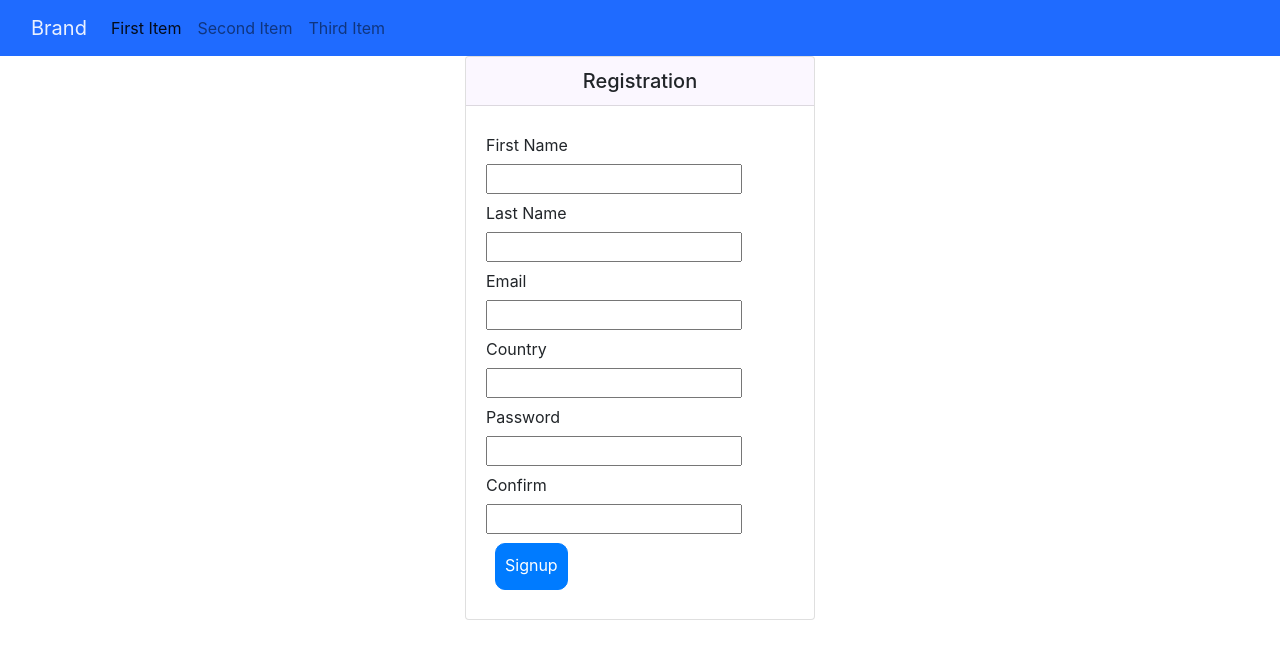
After one commit to cyantarek/membership-site-flask, a Flask app: page /signup/ in a window 1280 px wide. The commit adds this page. Shown: the top 659 px of the page. Run offline with Flask 2, Linux system fonts and the light colour scheme; some libraries are stand-ins or nearby versions.

Commit message:
signup added

```diff
--- a/main.py
+++ b/main.py
@@ -8,4 +8,9 @@ def membership():
 	return render_template("index.html")
 
 
+@app.route("/signup/")
+def signup():
+	return render_template("signup.html")
+
+
 app.run(debug=True, port=5001, host="0.0.0.0")
--- a/static/css/styles.min.css
+++ b/static/css/styles.min.css
@@ -11,3 +11,17 @@
 .card-header:first-child {
     background-color: #8e44ad
 }
+
+.hero .get-it .btn {
+    margin-left: 10px;
+    margin-bottom: 10px;
+    text-shadow: none
+}
+
+.card-header:first-child {
+    background-color: #7203ff
+}
+
+.btn:not(:disabled):not(.disabled) {
+    border-radius: 10px
+}
--- a/templates/index.html
+++ b/templates/index.html
@@ -45,6 +45,7 @@
                     <h3 class="text-center">$4.99</h3>
                     <p class="card-text"></p>
                     <p class="text-center">per month</p><a class="btn btn-primary justify-content-center align-self-center" role="button" href="#">Get Started</a></div>
+                <hr>
             </div>
         </div>
         <div class="col-2">
@@ -56,6 +57,7 @@
                     <h3 class="text-center">$29.99</h3>
                     <p class="card-text"></p>
                     <p class="text-center">per month</p><a class="btn btn-success justify-content-center align-self-center" role="button" href="#">Get Started</a></div>
+                <hr>
             </div>
         </div>
         <div class="col-2">
@@ -66,7 +68,8 @@
                 <div class="card-body align-self-center">
                     <h3 class="text-center">$59.99</h3>
                     <p class="card-text"></p>
-                    <p class="text-center">per month</p><a class="btn btn-primary justify-content-center align-self-center" role="button" href="#">Get Started</a></div>
+                   <p class="text-center">per month</p><a class="btn btn-primary justify-content-center align-self-center" role="button" href="#">Get Started</a></div>
+                <hr>
             </div>
         </div>
         <div class="col"></div>
--- /dev/null
+++ b/templates/signup.html
@@ -0,0 +1,63 @@
+<!DOCTYPE html>
+<html>
+
+<head>
+    <meta charset="utf-8">
+    <meta name="viewport" content="width=device-width, initial-scale=1.0">
+    <title>registration</title>
+    <link rel="stylesheet" href="https://cdnjs.cloudflare.com/ajax/libs/twitter-bootstrap/4.0.0/css/bootstrap.min.css">
+    <link rel="stylesheet" href="assets/css/styles.min.css">
+</head>
+
+<body>
+    <nav class="navbar navbar-light navbar-expand-md" style="background-color:#1f6bff;color:rgb(255,255,255);">
+        <div class="container-fluid"><a class="navbar-brand" href="#" style="color:rgba(255,255,255,0.9);">Brand</a><button class="navbar-toggler" data-toggle="collapse" data-target="#navcol-1"><span class="sr-only">Toggle navigation</span><span class="navbar-toggler-icon"></span></button>
+            <div
+                class="collapse navbar-collapse" id="navcol-1">
+                <ul class="nav navbar-nav">
+                    <li class="nav-item" role="presentation"><a class="nav-link active" href="#">First Item</a></li>
+                    <li class="nav-item" role="presentation"><a class="nav-link" href="#">Second Item</a></li>
+                    <li class="nav-item" role="presentation"><a class="nav-link" href="#">Third Item</a></li>
+                </ul>
+        </div>
+        </div>
+    </nav>
+    <div>
+        <div class="container">
+            <div class="row justify-content-center align-items-center">
+                <div class="col-5 col-md-4"></div>
+                <div class="col-3 col-md-4">
+                    <div class="card">
+                        <div class="card-header" style="background-color:rgba(114,3,255,0.03);">
+                            <h5 class="text-center mb-0">Registration</h5>
+                        </div>
+                        <div class="card-body">
+                            <div class="row">
+                                <div class="col"><label class="col-form-label">First Name&nbsp;</label><input type="text"></div>
+                            </div>
+                            <div class="row">
+                                <div class="col"><label class="col-form-label">Last Name&nbsp;</label><input type="text"></div>
+                            </div>
+                            <div class="row">
+                                <div class="col"><label class="col-form-label">Email &nbsp; &nbsp; &nbsp; &nbsp;&nbsp;</label><input type="text"></div>
+                            </div>
+                            <div class="row">
+                                <div class="col"><label class="col-form-label">Country &nbsp; &nbsp;&nbsp;</label><input type="text"></div>
+                            </div>
+                            <div class="row">
+                                <div class="col"><label class="col-form-label">Password &nbsp;&nbsp;</label><input type="text"></div>
+                            </div>
+                            <div class="row">
+                                <div class="col"><label class="col-form-label">Confirm &nbsp; &nbsp;&nbsp;</label><input type="text"></div>
+                            </div><a class="btn btn-primary" role="button" href="http://www.earlytime.io" style="margin:9px;padding:9px;height:47px;"> Signup</a></div>
+                    </div>
+                </div>
+                <div class="col-1 col-md-4"></div>
+            </div>
+        </div>
+    </div>
+    <script src="https://cdnjs.cloudflare.com/ajax/libs/jquery/3.2.1/jquery.min.js"></script>
+    <script src="https://cdnjs.cloudflare.com/ajax/libs/twitter-bootstrap/4.0.0/js/bootstrap.bundle.min.js"></script>
+</body>
+
+</html>
```
